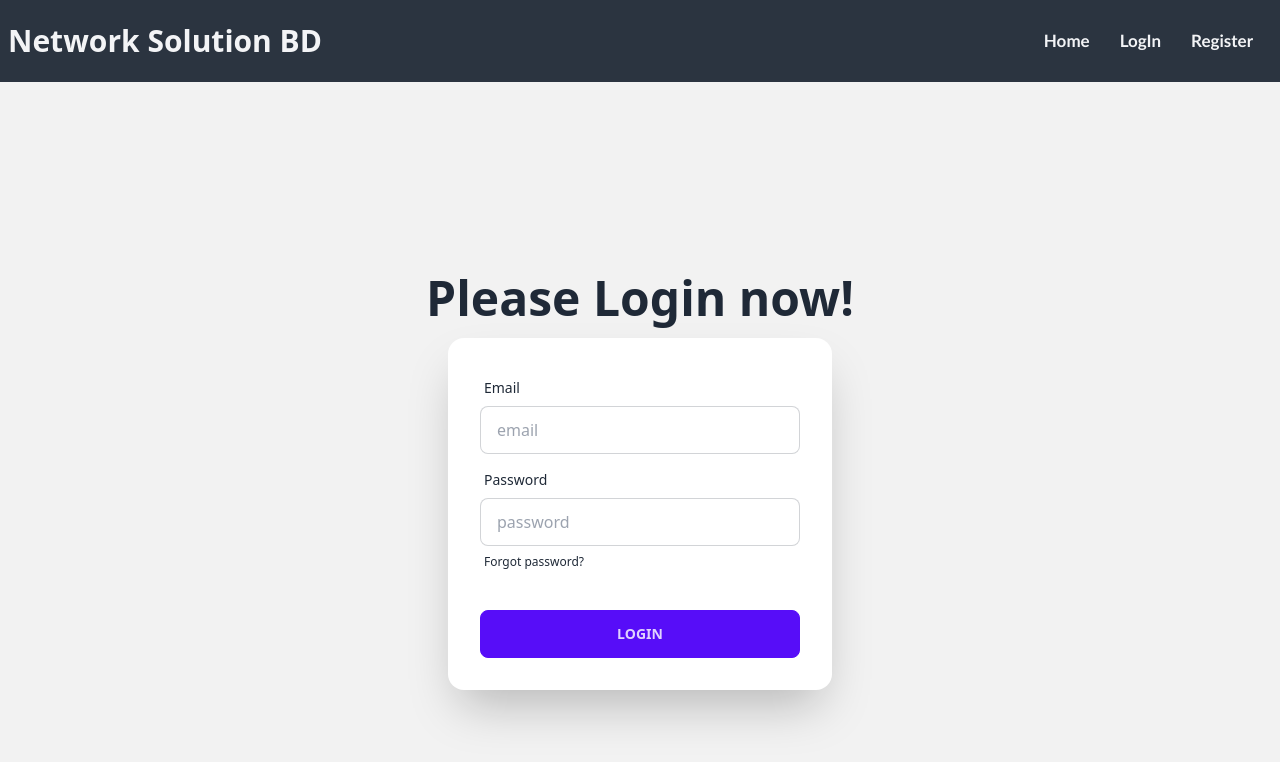
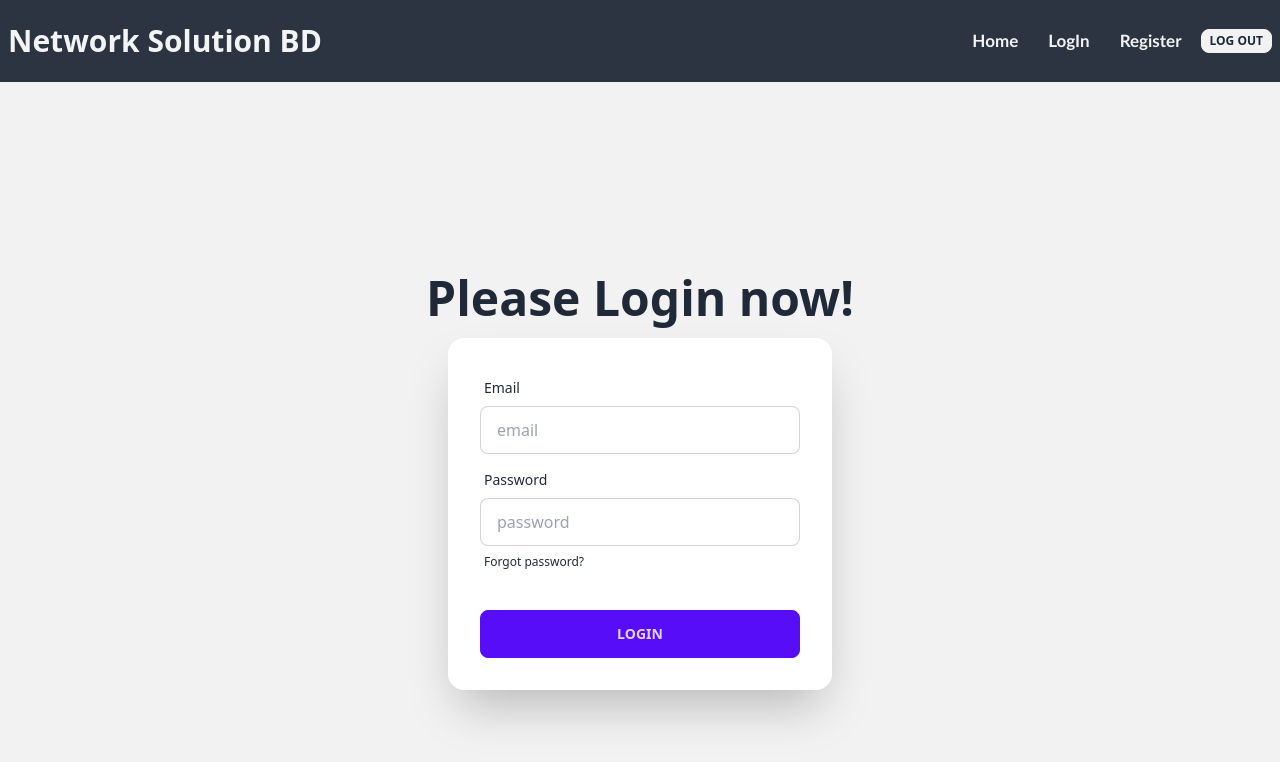
Before and after one commit to NaimHasa/auth-router-context-app, a React (Vite) app: page /login in a window 1280 px wide. Shown: the top 762 px of the page. Built offline with nearby package versions, Linux system fonts and the light colour scheme; no server answers.

Commit message:
add SignOut

```diff
--- a/src/ConTaxt/UserContext.jsx
+++ b/src/ConTaxt/UserContext.jsx
@@ -1,7 +1,7 @@
 import React, { createContext, useEffect, useState } from 'react';
 export const authContext = createContext();
 import app from '../firebase.config';
-import { getAuth, createUserWithEmailAndPassword, signInWithEmailAndPassword, onAuthStateChanged } from "firebase/auth"
+import { getAuth, createUserWithEmailAndPassword, signInWithEmailAndPassword, onAuthStateChanged, signOut } from "firebase/auth"
 
 
 
@@ -16,6 +16,10 @@ const UserContext = ({ children }) => {
     const signIn = (email, password) => {
         return signInWithEmailAndPassword(auth, email, password)
     }
+    const logOut = () => {
+        return signOut(auth);
+    }
+
 
     useEffect(() => {
         const unsubcribe = onAuthStateChanged(auth, currantUser => {
@@ -27,7 +31,7 @@ const UserContext = ({ children }) => {
             unsubcribe();
         }
     }, [])
-    const authInfo = { user, createUser, signIn };
+    const authInfo = { user, createUser, signIn, logOut };
 
 
 
--- a/src/components/Header.jsx
+++ b/src/components/Header.jsx
@@ -4,8 +4,17 @@ import '../components/Header.css';
 import { authContext } from '../ConTaxt/UserContext';
 
 const Header = () => {
-    const { user } = useContext(authContext);
-    console.log('context', user);
+    const { user, logOut } = useContext(authContext);
+    // console.log('context', user);
+
+    const logOutHandle = () => {
+        logOut()
+            .then(() => {
+
+            })
+            .catch();
+
+    }
     return (
         <div>
             <div className="navbar bg-neutral">
@@ -19,6 +28,7 @@ const Header = () => {
                         <Link to='/register'>Register</Link>
                     </ul>
                     {user?.email && <span style={{ color: 'white' }}>Welcome {user.email}</span>}
+                    <button onClick={logOutHandle} className="btn btn-xs">Log Out</button>
                 </div>
             </div>
         </div>
```
